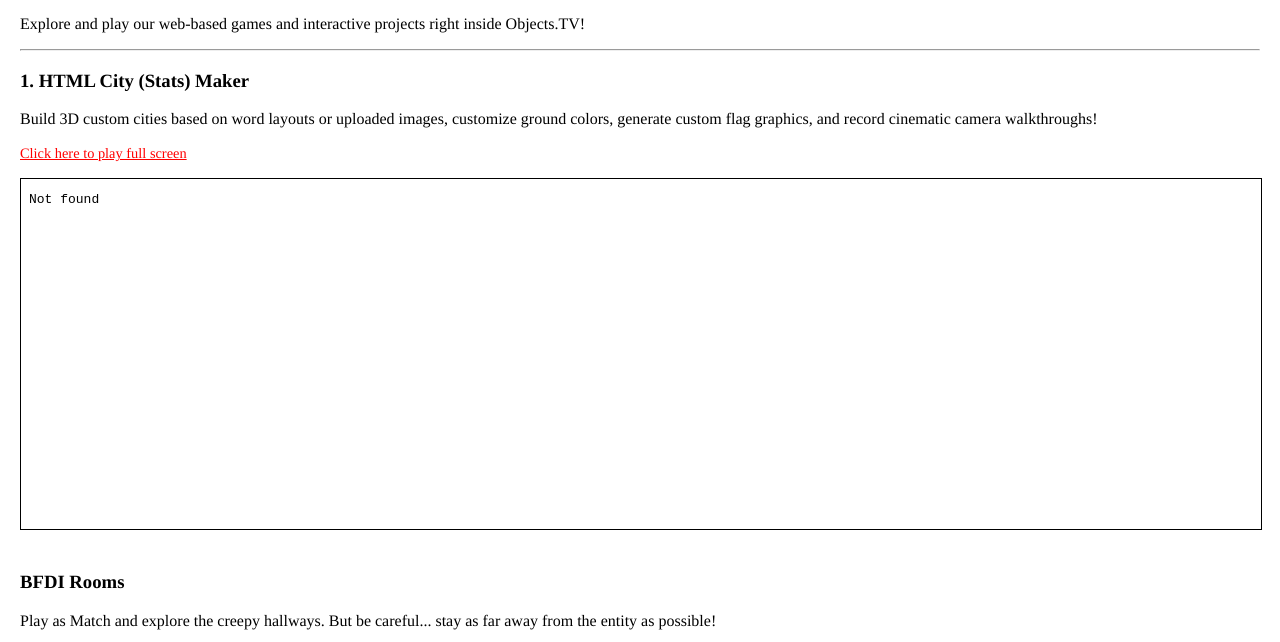
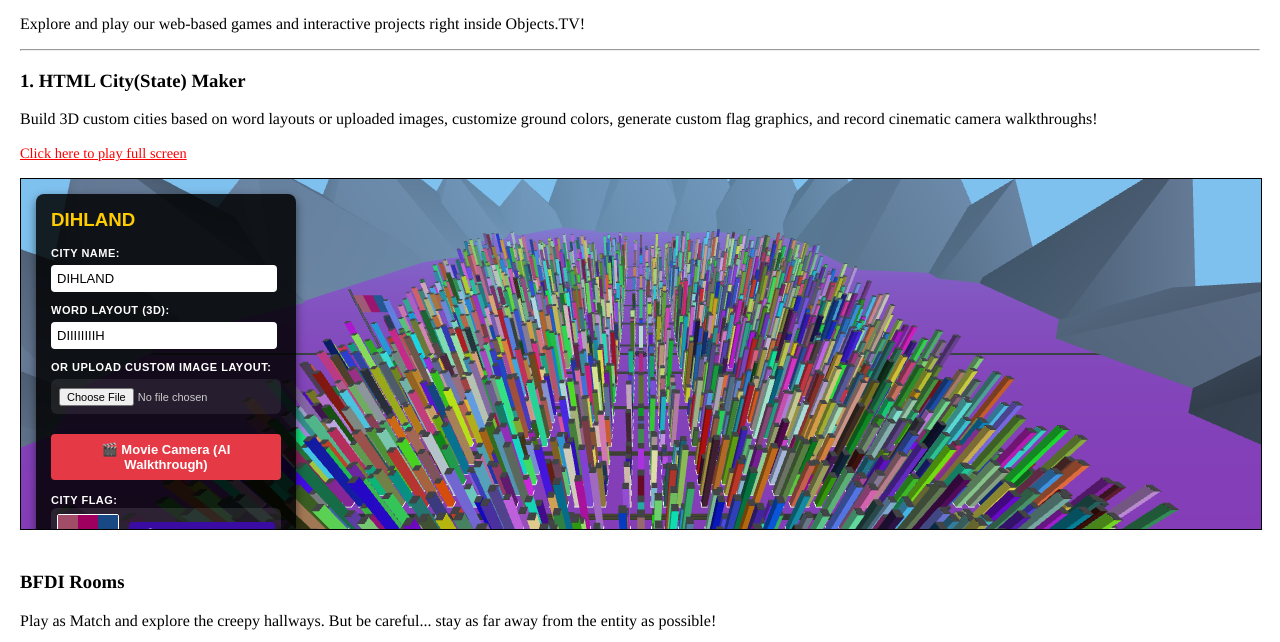
Before and after one commit to creatorofobjects/objects.tv, a plain HTML site: page games.html in a window 1280 px wide. Shown: the part 158-800 px from the top of the page. Drawn offline with nearby package versions, Linux system fonts and the light colour scheme.

Commit message:
Update games.html

```diff
--- a/games.html
+++ b/games.html
@@ -6,27 +6,14 @@
     <title>Games - Objects.TV</title>
     <link rel="icon" type="image/x-icon" href="Favicon.ico">
     <style>
-        body {
-            font-family: Times, "Times New Roman", serif;
-            margin: 20px;
-            background-color: #ffffff;
-            color: #000000;
-        }
-        a {
-            color: #0000ee;
-        }
-        a:visited {
-            color: #551a8b;
-        }
-        iframe {
-            width: 100%;
-            border: 1px solid #000000;
-        }
+        body { font-family: Times, "Times New Roman", serif; margin: 20px; background-color: #ffffff; color: #000000; }
+        a { color: #0000ee; }
+        a:visited { color: #551a8b; }
+        iframe { width: 100%; border: 1px solid #000000; }
     </style>
 </head>
 <body>
 
-    <!-- Header Navigation -->
     <a href="https://youtube.com/playlist?list=PL7WUbzvwVPvufmp0OMMHF4gjt9aI3tnQb&si=TscJaMl3jSfvZcD6" target="_blank" style="font-size: 2em; font-weight: bold; text-decoration: underline; color: black;">Objects.TV</a><br><br>
 
     <a href="index.html">Main</a> |
@@ -40,15 +27,13 @@
 
     <hr>
 
-    <!-- Game 1: HTML City (Stats) Maker -->
-    <h3>1. HTML City (Stats) Maker</h3>
+    <h3>1. HTML City(State) Maker</h3>
     <p>Build 3D custom cities based on word layouts or uploaded images, customize ground colors, generate custom flag graphics, and record cinematic camera walkthroughs!</p>
-    <p><a href="yoyle-city.html" target="_blank" style="color: red; font-size: 0.9em;">Click here to play full screen</a></p>
-    <iframe src="yoyle-city.html" height="350"></iframe>
+    <p><a href="HTML City(State) Maker.html" target="_blank" style="color: red; font-size: 0.9em;">Click here to play full screen</a></p>
+    <iframe src="HTML City(State) Maker.html" height="350"></iframe>
 
     <br><br>
 
-    <!-- Game 2: BFDI Rooms -->
     <h3>BFDI Rooms</h3>
     <p>Play as Match and explore the creepy hallways. But be careful... stay as far away from the entity as possible!</p>
     <p><a href="bfdi-rooms.html" target="_blank" style="color: red; font-size: 0.9em;">Click here to play full screen</a></p>
@@ -56,11 +41,10 @@
 
     <br><br>
 
-    <!-- Game 3: Zobie Apocalipse Zimulator -->
     <h3>Zobie Apocalipse Zimulator</h3>
     <p>Simulate dynamic zombie infection spreads, tweak movement speeds and infection rates, or click on the canvas to spawn units directly into the horde!</p>
-    <p><a href="zobie-simulator.html" target="_blank" style="color: red; font-size: 0.9em;">Click here to play full screen</a></p>
-    <iframe src="zobie-simulator.html" height="350"></iframe>
+    <p><a href="zobie-apocalipse-zimulator.html" target="_blank" style="color: red; font-size: 0.9em;">Click here to play full screen</a></p>
+    <iframe src="zobie-apocalipse-zimulator.html" height="350"></iframe>
 
     <br><br>
     <p style="text-align: center; color: #666666; font-size: 0.9em;">Or email directly at: <a href="mailto:creatorofobjects2@gmail.com" style="color: red;">creatorofobjects2@gmail.com</a></p>
```
